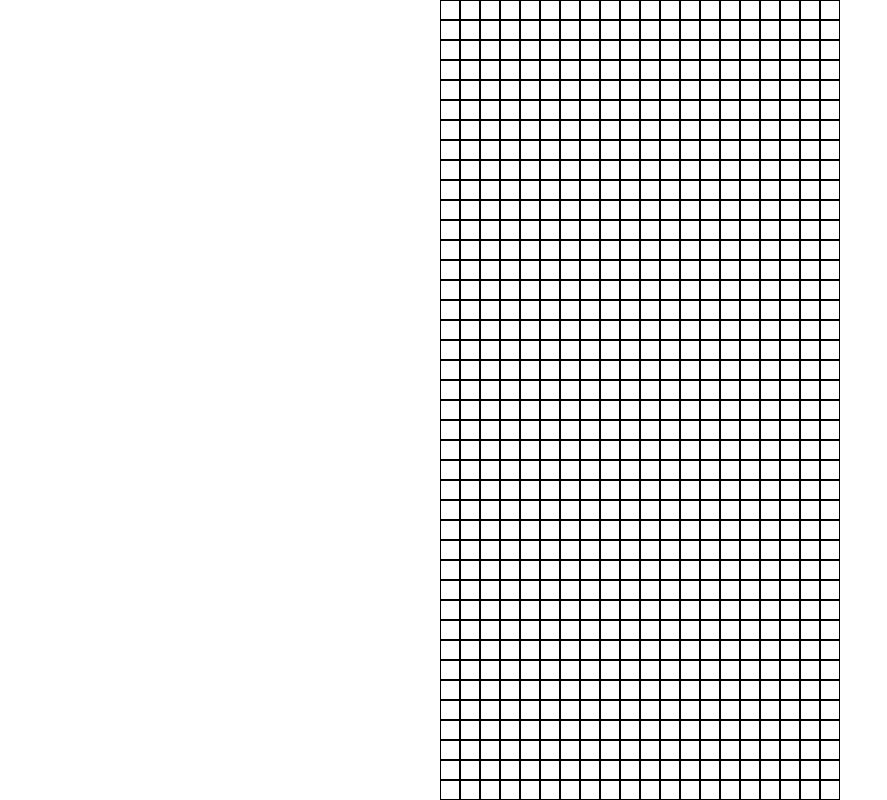
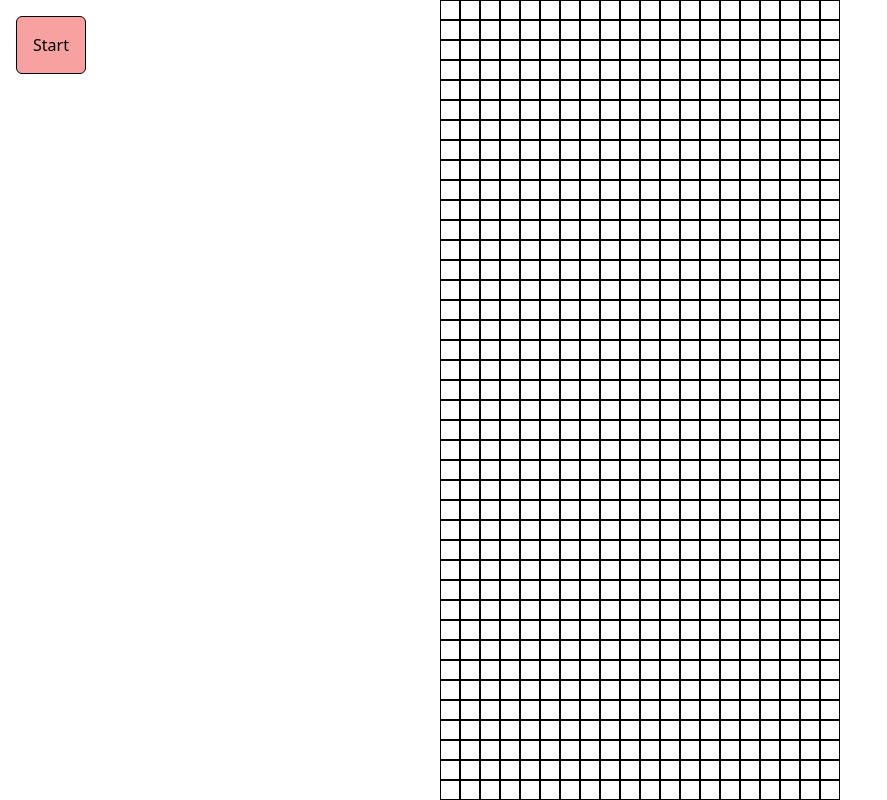
Before and after one commit to Tesser3kt/tetris, a React (Create React App) app: page / in a window 1280 px wide. Shown: the whole page, without its empty margins (0-887 px from the left). Built offline with nearby package versions, Linux system fonts and the light colour scheme.

Commit message:
a,sdnqwdqjkwndjqwd

```diff
--- a/src/App.tsx
+++ b/src/App.tsx
@@ -18,7 +18,18 @@ function App() {
   function runGame() {
     let gameOver = false;
 
-    while (!gameOver) {}
+    while (!gameOver) {
+      let newCells = [...cells];
+
+      for (let point of tetrimino.shape) {
+        newCells[tetrimino.anchor[1] + point[1]][
+          tetrimino.anchor[0] + point[0]
+        ] = tetrimino.color;
+      }
+
+      setCells([...newCells]);
+      gameOver = true;
+    }
   }
 
   function fillCells(rows: number, cols: number) {
@@ -34,17 +45,15 @@ function App() {
     return cells;
   }
 
-  const [tetrimino, setTetrimino] = useState(
-    new Tetrimino(
-      [10, 0],
+  const tetrimino = new Tetrimino(
+    [10, 10],
     [
+      [0, 0],
       [-1, 0],
       [1, 0],
-        [1, 1],
       [0, 1],
     ],
     2
-    )
   );
 
   const cols = 20;
@@ -56,6 +65,13 @@ function App() {
       <div className="grid-container">
         <Grid cols={cols} rows={rows} cells={cells} />
       </div>
+      <button
+        type="button"
+        onClick={runGame}
+        className="absolute left-4 top-4 bg-red-500/50 p-4 rounded-md border"
+      >
+        Start
+      </button>
     </div>
   );
 }
```
Lines whose indentation alone changed are shown as unchanged.
